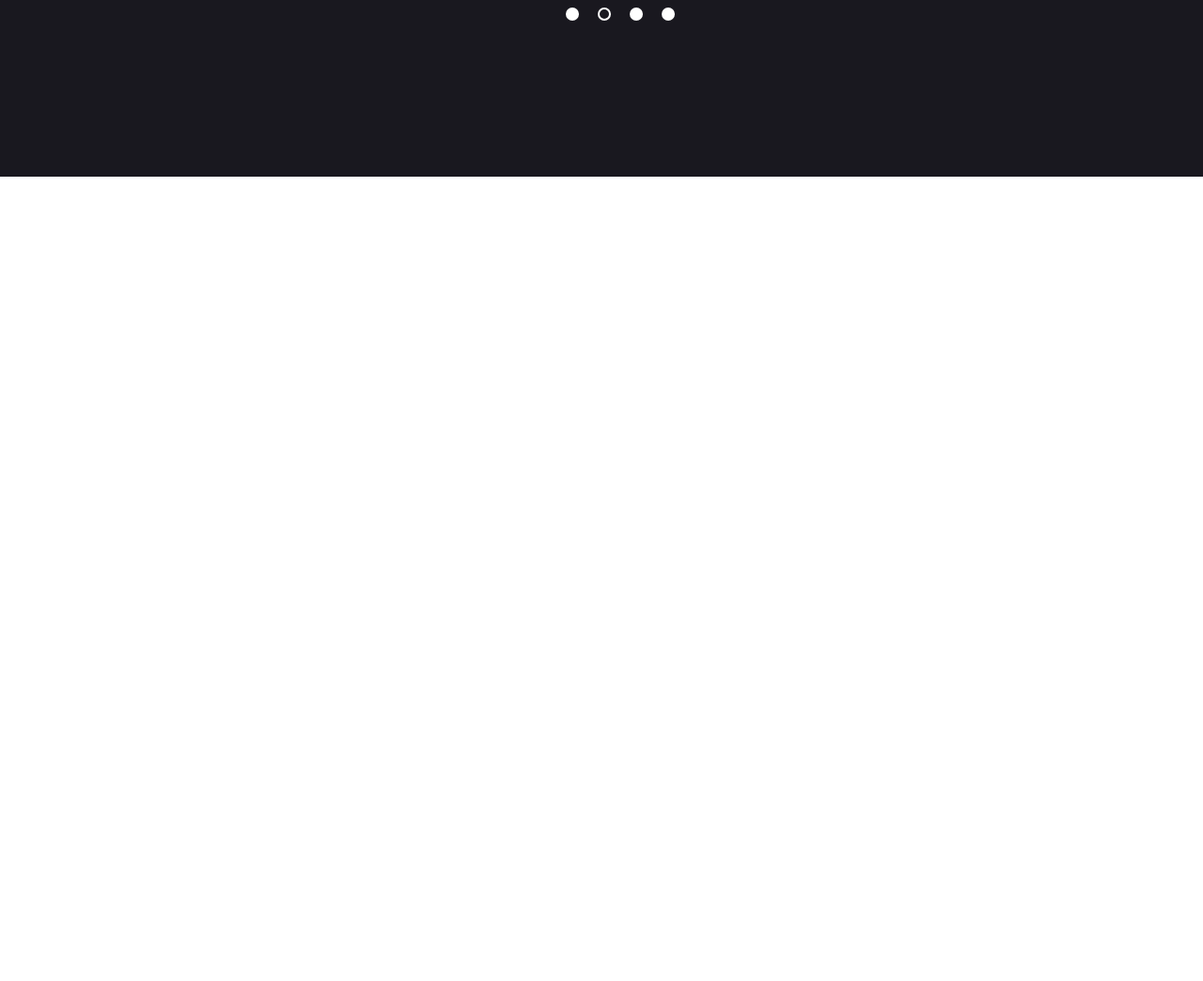
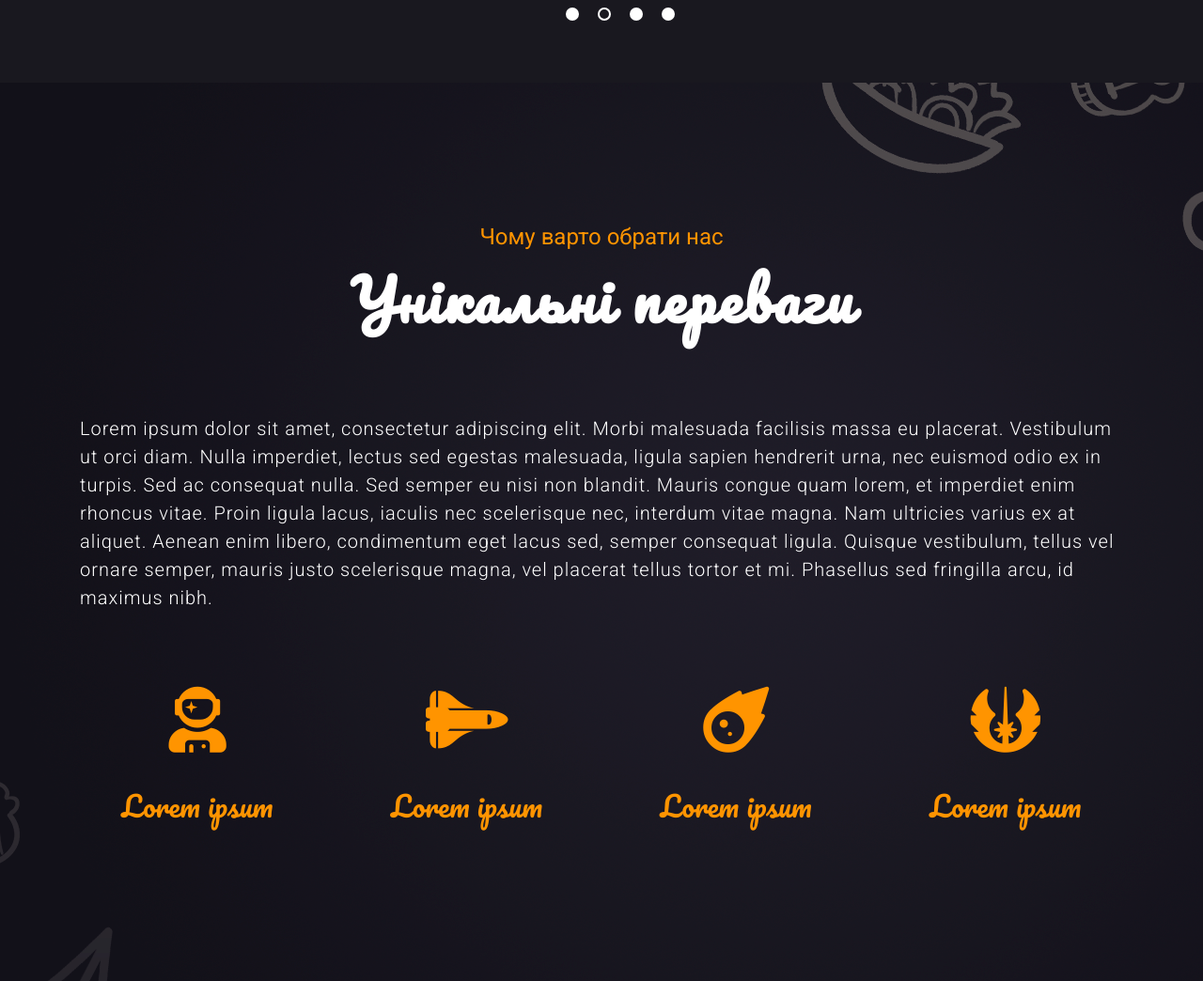
Before and after one commit to BeFrfiend/BeFriend_landing, a plain HTML site: page index.html in a window 1280 px wide. Shown: the part 1625-2669 px from the top of the page at 94% size. Before the commit the page ends 1813 px from the top, so only its background shows below. Drawn offline with nearby package versions, Linux system fonts and the light colour scheme.

Commit message:
block uniq

```diff
--- a/css/style.css
+++ b/css/style.css
@@ -138,7 +138,7 @@ body{
 
 .abilities{
     background-color: #19181f;
-    padding: 50px 0 150px;
+    padding: 50px 0;
 }
 .slider{
     margin-top: 50px;
@@ -238,3 +238,35 @@ body{
     font-size: 20px;
     letter-spacing: 1px;
 }
+
+.uniq{
+    background-image: url("../img/uniq-bg.png");
+    background-position: center;
+    padding: 100px 0;
+}
+.uniq-info {
+    color: #fff;
+    font-weight: 300;
+    font-size: 20px;
+    letter-spacing: 1px;
+    line-height: 30px;
+    margin-bottom: 50px;
+}
+.uniq_features-box{
+    display: flex;
+    align-items: center;
+    justify-content: space-between;
+}
+.uniq_features-item{
+    flex-basis: 250px;
+    text-align: center;
+    color: #ff9400;
+    padding: 30px 0;
+}
+.uniq_features-item>i{
+    font-size: 70px;
+}
+.uniq_features-item-text{
+    font-family: 'Pacifico', cursive;
+    font-size: 30px;
+}
--- a/index.html
+++ b/index.html
@@ -5,6 +5,7 @@
     <title>BeFriend</title>
     <link rel="preconnect" href="https://fonts.gstatic.com">
     <link href="https://fonts.googleapis.com/css2?family=Pacifico&family=Roboto:ital,wght@0,300;0,400;0,500;0,700;0,900;1,300;1,400;1,500&display=swap" rel="stylesheet">
+    <link rel="stylesheet" href="https://use.fontawesome.com/releases/v5.15.3/css/all.css" integrity="sha384-SZXxX4whJ79/gErwcOYf+zWLeJdY/qpuqC4cAa9rOGUstPomtqpuNWT9wdPEn2fk" crossorigin="anonymous">
     <link rel="stylesheet" type="text/css" href="//cdn.jsdelivr.net/npm/slick-carousel@1.8.1/slick/slick.css"/>
     <link rel="stylesheet" href="css/style.css">
 </head>
@@ -74,6 +75,30 @@
     </div>
 
 </div>
+<div class="uniq">
+    <div class="wrapper">
+        <h2 class="section_heading"><span>Чому варто обрати нас</span>Унікальні переваги</h2>
+        <p class="uniq-info">Lorem ipsum dolor sit amet, consectetur adipiscing elit. Morbi malesuada facilisis massa eu placerat. Vestibulum ut orci diam. Nulla imperdiet, lectus sed egestas malesuada, ligula sapien hendrerit urna, nec euismod odio ex in turpis. Sed ac consequat nulla. Sed semper eu nisi non blandit. Mauris congue quam lorem, et imperdiet enim rhoncus vitae. Proin ligula lacus, iaculis nec scelerisque nec, interdum vitae magna. Nam ultricies varius ex at aliquet. Aenean enim libero, condimentum eget lacus sed, semper consequat ligula. Quisque vestibulum, tellus vel ornare semper, mauris justo scelerisque magna, vel placerat tellus tortor et mi. Phasellus sed fringilla arcu, id maximus nibh.</p>
+        <div class="uniq_features-box">
+            <div class="uniq_features-item">
+                <i class="fas fa-user-astronaut"></i>
+                <p class="uniq_features-item-text">Lorem ipsum</p>
+            </div>
+            <div class="uniq_features-item">
+                <i class="fas fa-space-shuttle"></i>
+                <p class="uniq_features-item-text">Lorem ipsum</p>
+            </div>
+            <div class="uniq_features-item">
+                <i class="fas fa-meteor"></i>
+                <p class="uniq_features-item-text">Lorem ipsum</p>
+            </div>
+            <div class="uniq_features-item">
+                <i class="fas fa-jedi"></i>
+                <p class="uniq_features-item-text">Lorem ipsum</p>
+            </div>
+        </div>
+    </div>
+</div>
 <script src="https://code.jquery.com/jquery-3.6.0.min.js" integrity="sha256-/xUj+3OJU5yExlq6GSYGSHk7tPXikynS7ogEvDej/m4=" crossorigin="anonymous"></script>
 <script type="text/javascript" src="//cdn.jsdelivr.net/npm/slick-carousel@1.8.1/slick/slick.min.js"></script>
 <script src="js/script.js"></script>
```
Also changed, not shown: img/uniq-bg.png (added).
